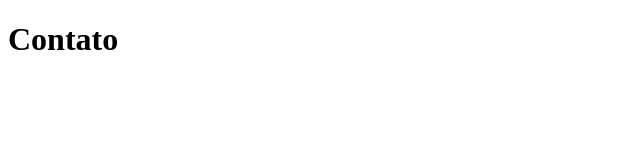
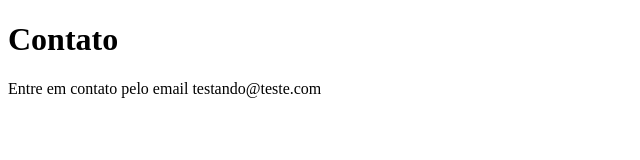
Before and after one commit to riversonmoura/sistema-de-cadastro, a plain HTML site: page contato.html in a window 1280 px wide. Shown: the whole page, without its empty margins (0-640 px from the left). Drawn offline with Linux system fonts and the light colour scheme.

Commit message:
adicionando o email de contato

```diff
--- a/contato.html
+++ b/contato.html
@@ -8,5 +8,6 @@
 </head>
 <body>
   <h1>Contato</h1>
+  <p>Entre em contato pelo email testando@teste.com</p>
 </body>
 </html>
```
